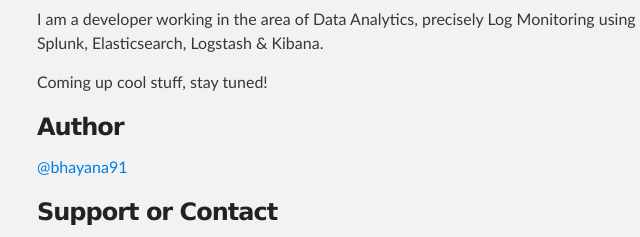
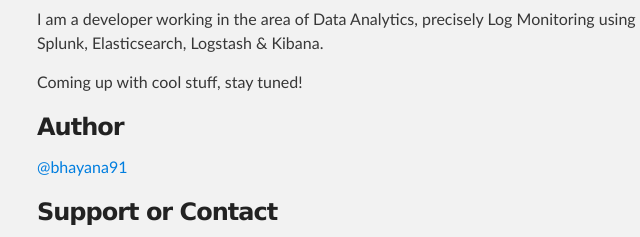
Before and after one commit to bhayana91/bhayana91.github.io_backup, a plain HTML site: page index.html in a window 1280 px wide. Shown: the part 292-529 px from the top of the page, 283-923 px from the left. Drawn offline with Linux system fonts and the light colour scheme.

Commit message:
Update index.html

```diff
--- a/index.html
+++ b/index.html
@@ -31,7 +31,7 @@
 
 <p>I am a developer working in the area of Data Analytics, precisely Log Monitoring using Splunk, Elasticsearch, Logstash &amp; Kibana. </p>
 
-<p>Coming up cool stuff, stay tuned!</p>
+<p>Coming up with cool stuff, stay tuned!</p>
 
 <h3>
 <a id="author" class="anchor" href="#author" aria-hidden="true"><span aria-hidden="true" class="octicon octicon-link"></span></a>Author</h3>
```
